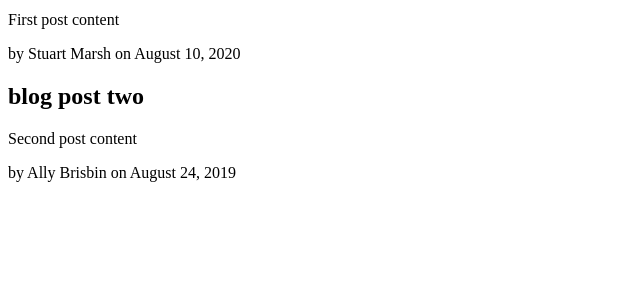
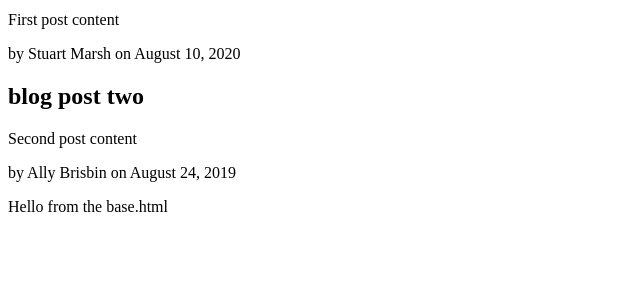
Before and after one commit to stujmar/django-playground, a Django app: page / in a window 1280 px wide. Shown: the part 188-488 px from the top of the page, without its empty margins (0-640 px from the left). Run offline with Django 3.2, Linux system fonts and the light colour scheme.

Commit message:
[sm] added some unique content, a footer, from the base template

```diff
--- a/regression/blog/templates/blog/base.html
+++ b/regression/blog/templates/blog/base.html
@@ -12,5 +12,6 @@
 </head>
 <body>
     {% block content %}{% endblock %}
+    <footer>Hello from the base.html</footer>
 </body>
 </html>
```
